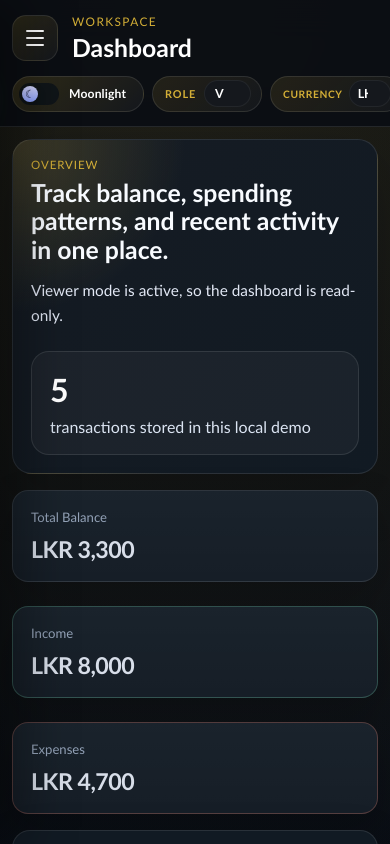
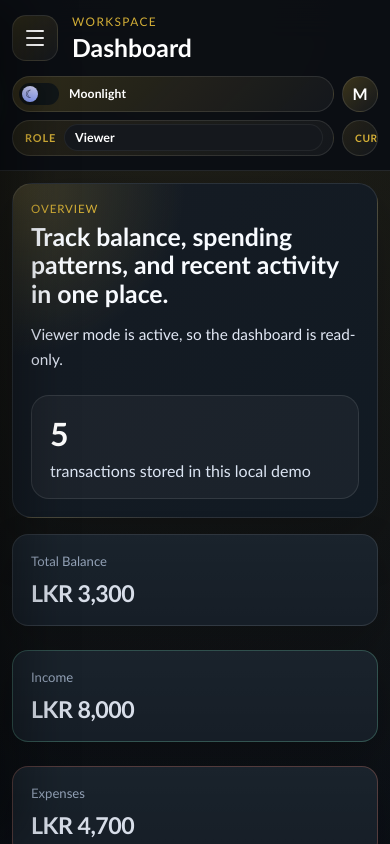
Before and after one commit to MalshaFDO/Finance-Dashboard, a React (Vite) app: page / in a window 390 px wide. Shown: the top 844 px of the page. Built offline with nearby package versions, Linux system fonts and the light colour scheme.

Commit message:
Refine mobile topbar layout

```diff
--- a/src/components/layout/Topbar/Topbar.css
+++ b/src/components/layout/Topbar/Topbar.css
@@ -355,12 +355,16 @@
   .topbar-right {
     width: 100%;
     display: grid;
-    grid-template-columns: minmax(132px, 1.25fr) minmax(110px, 1fr) minmax(132px, 1fr) 36px;
+    grid-template-columns: minmax(0, 1fr) 36px;
+    grid-template-areas:
+      "theme profile"
+      "role currency";
     align-items: center;
     gap: 8px;
   }
 
   .theme-toggle-pill {
+    grid-area: theme;
     justify-content: flex-start;
     width: 100%;
     min-width: 0;
@@ -395,6 +399,7 @@
   }
 
   .role-pill {
+    grid-area: role;
     width: 100%;
     min-width: 0;
     height: 36px;
@@ -406,6 +411,7 @@
   }
 
   .currency-pill {
+    grid-area: currency;
     width: 100%;
     min-width: 0;
     height: 36px;
@@ -450,6 +456,7 @@
   }
 
   .profile {
+    grid-area: profile;
     justify-self: end;
   }
 
@@ -469,7 +476,10 @@
 
 @media (max-width: 380px) {
   .topbar-right {
-    grid-template-columns: minmax(118px, 1.2fr) minmax(104px, 1fr) minmax(118px, 1fr) 34px;
+    grid-template-columns: minmax(0, 1fr) 34px;
+    grid-template-areas:
+      "theme profile"
+      "role currency";
   }
 
   .topbar-left {
@@ -522,8 +532,7 @@
   }
 
   .currency-pill {
-    flex-basis: 152px;
-    min-width: 152px;
+    min-width: 0;
   }
 
   .role-pill-label,
```
